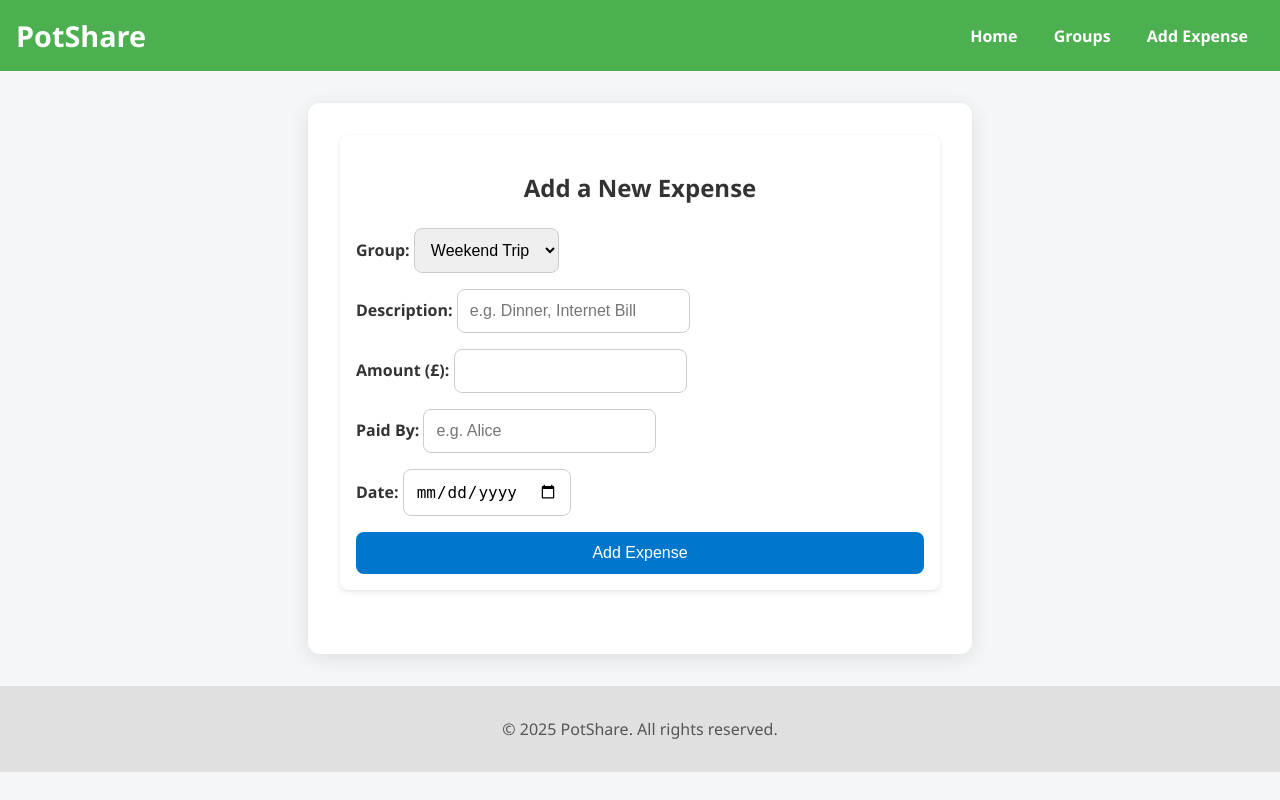
After one commit to TrentJoe/PotShare, a Flask app: template app/templates/add_expense.html in a window 1280 px wide. The commit adds this page. Run offline with Flask 3, Linux system fonts and the light colour scheme; the template is opened without the code that fills it, so the values that code supplies are empty.

Commit message:
prompting with AI to take action on the next steps

```diff
--- /dev/null
+++ b/app/db.py
@@ -0,0 +1,31 @@
+# app/db.py
+
+import sqlite3
+from flask import g
+
+DATABASE = "instance/potshare.db"
+
+def get_db():
+    db = getattr(g, '_database', None)
+    if db is None:
+        db = g._database = sqlite3.connect(DATABASE)
+        db.row_factory = sqlite3.Row
+    return db
+
+def close_db(e=None):
+    db = g.pop('_database', None)
+    if db is not None:
+        db.close()
+
+def init_db():
+    db = get_db()
+    with open("schema.sql", "r") as f:
+        db.executescript(f.read())
+
+def add_expense_to_db(description, amount, group, split_with, date):
+    db = get_db()
+    db.execute(
+        'INSERT INTO expenses (description, amount, group_name, split_with, date) VALUES (?, ?, ?, ?, ?)',
+        (description, amount, group, split_with, date)
+    )
+    db.commit()
--- /dev/null
+++ b/app/templates/add_expense.html
@@ -0,0 +1,113 @@
+<!-- app/templates/add_expense.html -->
+
+<!DOCTYPE html>
+<html lang="en">
+<head>
+    <meta charset="UTF-8">
+    <meta name="viewport" content="width=device-width, initial-scale=1.0">
+    <title>Add Expense - PotShare</title>
+    <link rel="stylesheet" href="{{ url_for('static', filename='styles.css') }}">
+    <style>
+        main {
+            max-width: 600px;
+            margin: 2rem auto;
+            padding: 2rem;
+            background-color: #ffffff;
+            border-radius: 12px;
+            box-shadow: 0 4px 20px rgba(0, 0, 0, 0.1);
+        }
+
+        form {
+            display: flex;
+            flex-direction: column;
+            gap: 1rem;
+        }
+
+        label {
+            font-weight: bold;
+            margin-bottom: 0.2rem;
+        }
+
+        input, select, button {
+            padding: 0.75rem;
+            border-radius: 8px;
+            border: 1px solid #ccc;
+            font-size: 1rem;
+        }
+
+        input:focus, select:focus {
+            border-color: #0077cc;
+            outline: none;
+            box-shadow: 0 0 5px rgba(0, 119, 204, 0.3);
+        }
+
+        button {
+            background-color: #0077cc;
+            color: white;
+            border: none;
+            cursor: pointer;
+            transition: background-color 0.3s ease;
+        }
+
+        button:hover {
+            background-color: #005fa3;
+        }
+
+        h2 {
+            text-align: center;
+            margin-bottom: 1.5rem;
+        }
+    </style>
+</head>
+<body>
+    <header>
+        <h1>PotShare</h1>
+        <nav>
+            <a href="/">Home</a>
+            <a href="/groups">Groups</a>
+            <a href="/add-expense">Add Expense</a>
+        </nav>
+    </header>
+
+    <main>
+        <section>
+            <h2>Add a New Expense</h2>
+            <form action="/add-expense" method="post">
+                <div>
+                    <label for="group">Group:</label>
+                    <select id="group" name="group">
+                        <option value="Weekend Trip">Weekend Trip</option>
+                        <option value="House Bills">House Bills</option>
+                    </select>
+                </div>
+
+                <div>
+                    <label for="description">Description:</label>
+                    <input type="text" id="description" name="description" placeholder="e.g. Dinner, Internet Bill" required>
+                </div>
+
+                <div>
+                    <label for="amount">Amount (£):</label>
+                    <input type="number" id="amount" name="amount" step="0.01" min="0" required>
+                </div>
+
+                <div>
+                    <label for="payer">Paid By:</label>
+                    <input type="text" id="payer" name="payer" placeholder="e.g. Alice" required>
+                </div>
+
+                <div>
+                    <label for="date">Date:</label>
+                    <input type="date" id="date" name="date" required>
+                </div>
+
+                <button type="submit">Add Expense</button>
+            </form>
+        </section>
+    </main>
+
+    <footer>
+        <p>&copy; 2025 PotShare. All rights reserved.</p>
+    </footer>
+</body>
+</html>
--- a/app/templates/home.html
+++ b/app/templates/home.html
@@ -22,7 +22,7 @@
     <main>
         <section class="summary">
             <h2>Overview</h2>
-            <p>Total Balance: <strong>$0.00</strong></p>
+            <p>Total Balance: <strong>£0.00</strong></p>
         </section>
 
         <section class="expense-form">
```
Also changed, not shown: app/__init__.py (+9 -0 lines), app/app.py (deleted, +0 -9 lines), app/routes.py (+8 -0 lines), app/templates/groups.html (added, +45 -0 lines), schema.sql (added, +10 -0 lines), Instance/potshare.db (added), 1 other file.
